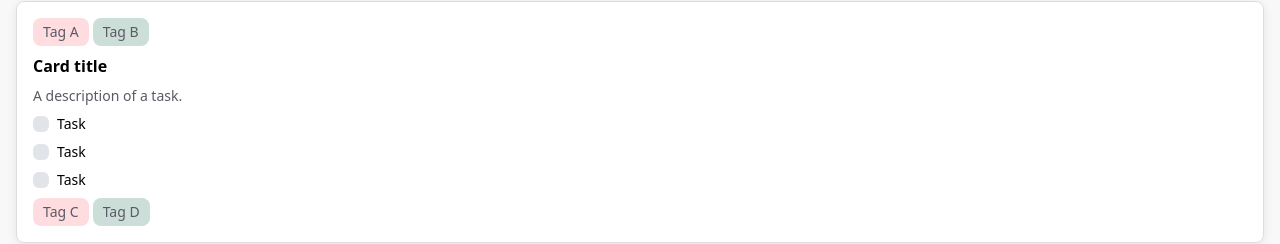
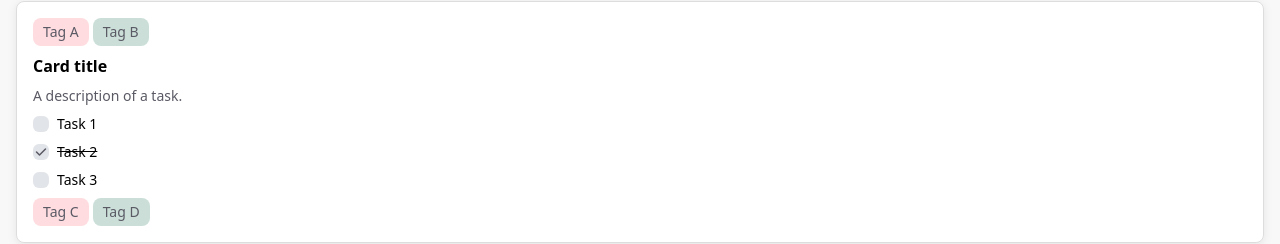
Before and after one commit to ShubhamS021/dailyplanner_react, a React (Create React App) app: page / in a window 1280 px wide. Shown: the part 261-505 px from the top of the page. Built offline with nearby package versions, Linux system fonts and the light colour scheme.

Commit message:
feat: loop through list of tasks

```diff
--- a/src/components/App/Card/Card.tsx
+++ b/src/components/App/Card/Card.tsx
@@ -8,6 +8,12 @@ export interface Tag {
     color: string;
 }
 
+export interface Task {
+    id: number;
+    description: string;
+    fulfilled?: boolean;
+}
+
 const upperTags: Tag[] = [
     { id: 1, text: 'Tag A', color: colors.rose },
     { id: 2, text: 'Tag B', color: colors.green },
@@ -16,6 +22,12 @@ const upperTags: Tag[] = [
 const lowerTags: Tag[] = [
     { id: 1, text: 'Tag C', color: colors.rose },
     { id: 2, text: 'Tag D', color: colors.green },
+];
+
+const tasks: Task[] = [
+    { id: 1, description: 'Task 1', fulfilled: false },
+    { id: 2, description: 'Task 2', fulfilled: true },
+    { id: 3, description: 'Task 3', fulfilled: false },
 ];
 
 export const renderTags = (tags: Tag[]) => {
@@ -30,6 +42,20 @@ export const renderTags = (tags: Tag[]) => {
     );
 };
 
+export const renderTasks = (tasks: Task[]) => {
+    return (
+        <>
+            {tasks.map((t) => (
+                <TaskComponent
+                    key={t.id}
+                    description={t.description}
+                    fulfilled={t.fulfilled}
+                />
+            ))}
+        </>
+    );
+};
+
 export const CardComponent = () => {
     return (
         <div className="bg-white border border-solid rounded-lg border-[#DDDDDD] p-4 drop-shadow-[0_2px_4px_rgba(0,0,0,0.08)]">
@@ -39,10 +65,7 @@ export const CardComponent = () => {
                 <p className="text-sm text-[#5A5A65]">
                     A description of a task.
                 </p>
-                {/* <Tasks /> */}
-                <TaskComponent description="Task" />
-                <TaskComponent description="Task" />
-                <TaskComponent description="Task" />
+                {renderTasks(tasks)}
                 {renderTags(lowerTags)}
             </div>
         </div>
```
